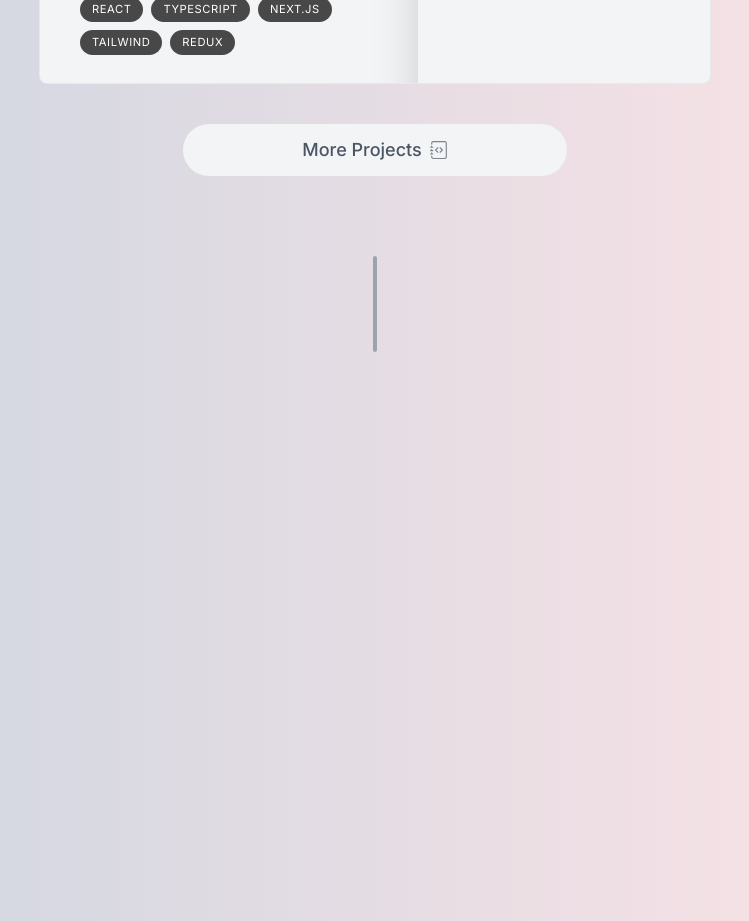
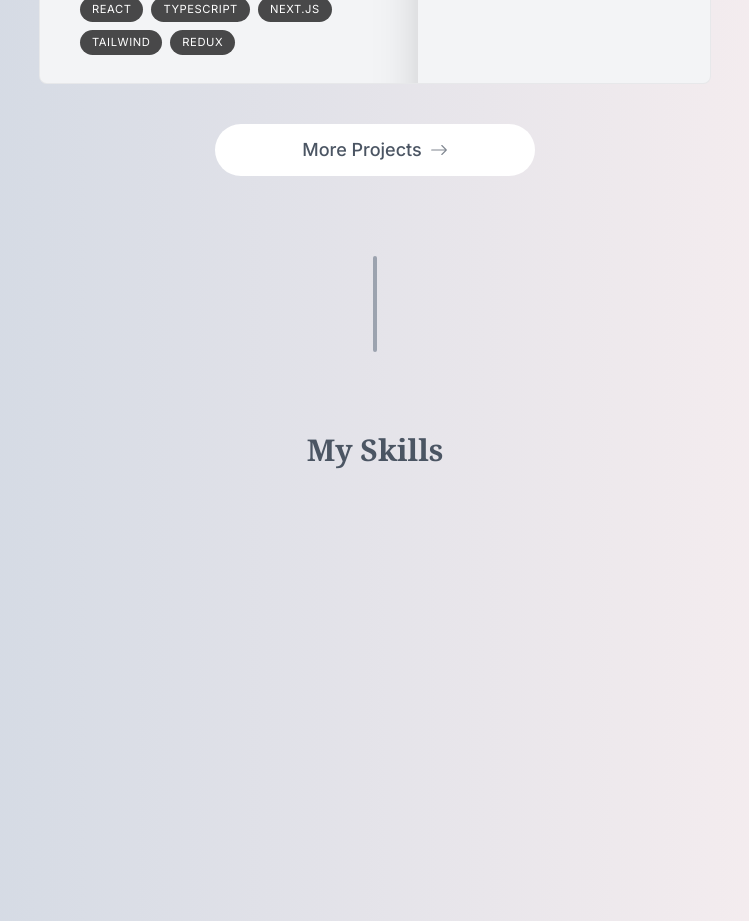
Before and after one commit to Mfoldager17/mfa-portfolio, a Next.js app: page / in a window 1280 px wide. Shown: the part 2860-3781 px from the top of the page, without its empty margins (265-1014 px from the left). Built offline with nearby package versions, Linux system fonts and the light colour scheme.

Commit message:
just som small changes in UI/UX

```diff
--- a/app/layout.tsx
+++ b/app/layout.tsx
@@ -21,7 +21,7 @@ export default function RootLayout({
     <html lang="en">
       <body
         id="home"
-        className={`${inter.className} bg-gradient-to-r from-slate-300 to-rose-100 text-gray-600 relative bg-opacity-50 h-[5000px] pt-28 sm:pt-36`}
+        className={`${inter.className} bg-gradient-to-r from-slate-300  to-red-50 text-gray-600 relative bg-opacity-50 h-[5000px] pt-28 sm:pt-36`}
 
       >
         <Header />
--- a/app/page.tsx
+++ b/app/page.tsx
@@ -2,6 +2,7 @@ import About from "@/components/About";
 import Intro from "@/components/Intro";
 import Projects from "@/components/Projects";
 import SectionDivider from "@/components/SectionDivider";
+import Skills from "@/components/Skills";
 
 export default function Home() {
   return (
@@ -12,6 +13,7 @@ export default function Home() {
       <SectionDivider />
       <Projects />
       <SectionDivider />
+      <Skills />
     </main>
   );
 }
--- a/components/Intro.tsx
+++ b/components/Intro.tsx
@@ -69,14 +69,14 @@ const Intro = () => {
             >
                 <Link
                     href="#contact"
-                    className="group bg-gray-800 hover:scale-110 text-white rounded-full px-7 py-3 flex items-center gap-2 outline-none active:scale-100 transition"
+                    className="group w-[199px] bg-gray-800 hover:scale-110 text-white rounded-full px-7 py-3 flex items-center gap-2 outline-none active:scale-100 transition"
                 >
                     {" "}
                     Contact Me{" "}
                     <BsArrowRight className="opacity-70 group-hover:translate-x-2 duration-500" />
                 </Link>
                 <a
-                    className="group bg-white rounded-full hover:scale-110  px-7 py-3 flex items-center gap-2 outline-none active:scale-100 transition"
+                    className="group w-[199px] bg-white rounded-full hover:scale-110  px-7 py-3 flex items-center gap-2 outline-none active:scale-100 transition"
                     href="mfa-cv.pdf"
                     download
                 >
--- a/components/Projects.tsx
+++ b/components/Projects.tsx
@@ -6,7 +6,7 @@ import { projectsData } from '@/lib/data'
 import Project from './Project'
 import { motion } from 'framer-motion'
 import Link from 'next/link'
-import { BsJournalCode } from "react-icons/bs";
+import { BsArrowRight } from "react-icons/bs";
 
 
 const Projects = () => {
@@ -28,7 +28,7 @@ const Projects = () => {
                 ))}
             </div>
             <div className='flex justify-center'>
-                <Link className='hover:scale-110 transition flex py-3 justify-center items-center bg-gray-100 rounded-full gap-2 w-96 text-lg font-medium' href="/projects">More Projects <BsJournalCode className="opacity-70" /></Link>
+                <Link className='group hover:scale-110 transition flex py-3 justify-center items-center bg-white rounded-full gap-2 w-80 text-lg font-medium' href="/projects">More Projects <BsArrowRight className="opacity-70 group-hover:translate-x-2 duration-500" /></Link>
             </div>
         </motion.section >
     )
--- /dev/null
+++ b/components/Skills.tsx
@@ -0,0 +1,12 @@
+import SectionHeading from "./SectionHeading"
+
+const Skills = () => {
+  return (
+    <section>
+        <SectionHeading>My Skills</SectionHeading>
+
+    </section>
+  )
+}
+
+export default Skills
```
